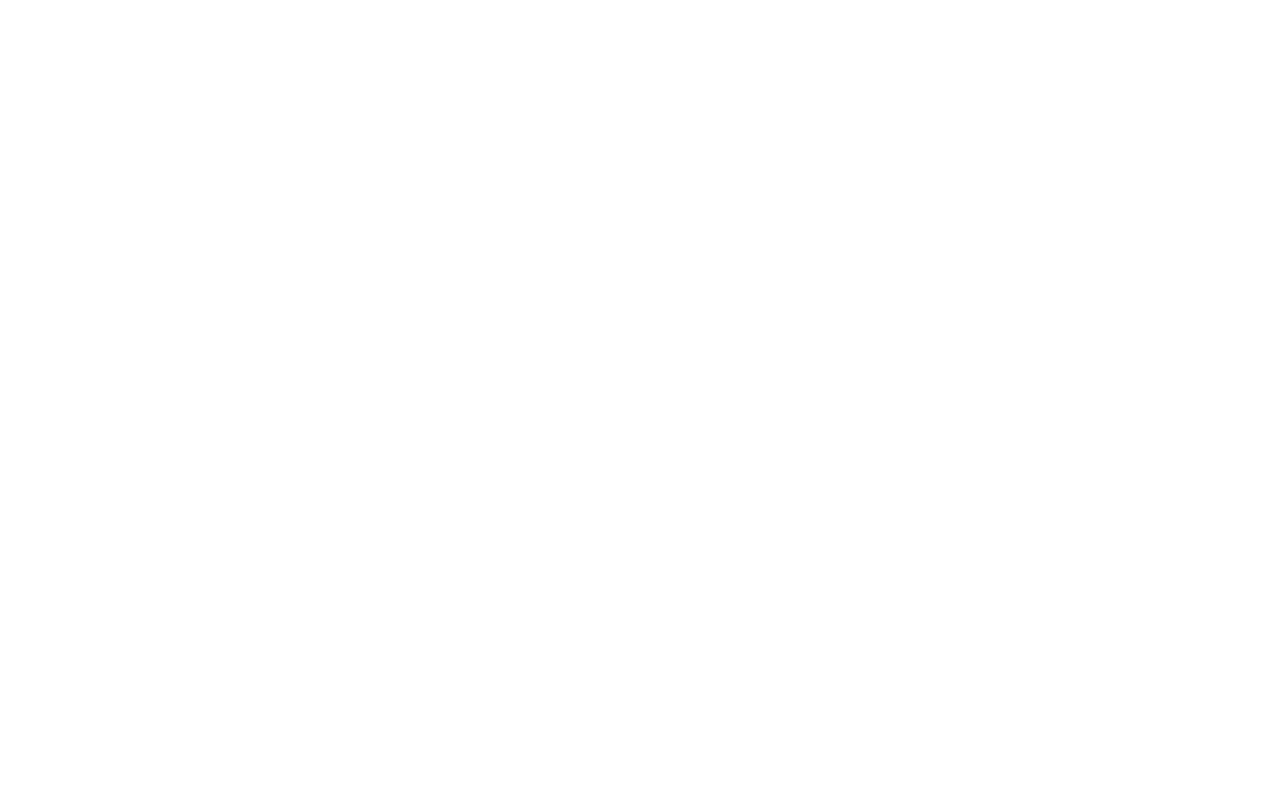
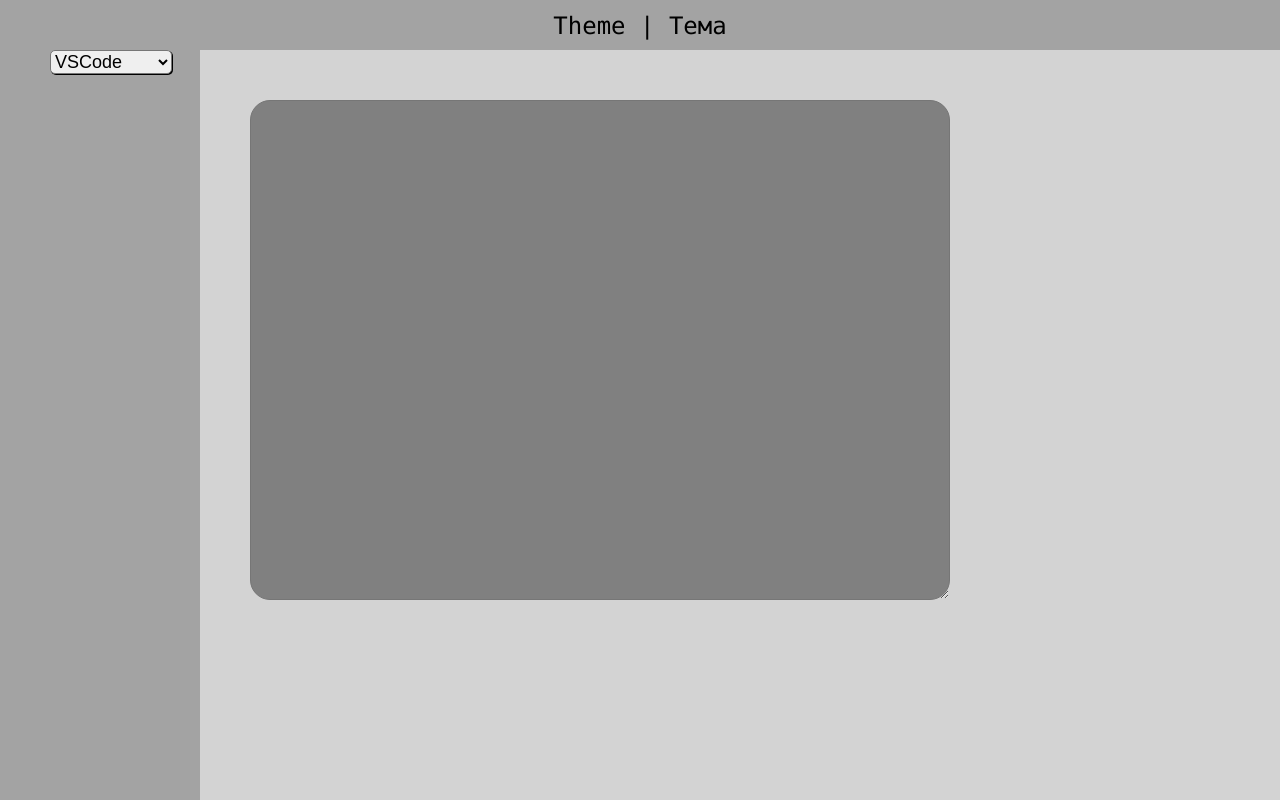
Before and after one commit to ankkarp/typing-trainer, a Next.js app in the folder frontend/: page / in a window 1280 px wide. Built offline with nearby package versions, Linux system fonts and the light colour scheme.

Commit message:
basic layout (wireframe)

```diff
--- /dev/null
+++ b/frontend/components/CodeInput.js
@@ -0,0 +1,18 @@
+import { useState } from "react";
+import cl from "../styles/CodeInput.module.css";
+
+const CodeInput = ({ desiredCode }) => {
+  const [enteredText, setEnteredText] = useState("");
+
+  return (
+    <textarea
+      id={cl.code}
+      type="text"
+      value={enteredText}
+      placeholder={desiredCode}
+      onChange={(e) => setEnteredText(e.target.value)}
+    />
+  );
+};
+
+export default CodeInput;
--- /dev/null
+++ b/frontend/components/Header.js
@@ -0,0 +1,11 @@
+import cl from "../styles/Header.module.css";
+
+const Header = () => {
+  return (
+    <header id={cl.header}>
+      <h1>Theme | Тема</h1>
+    </header>
+  );
+};
+
+export default Header;
--- /dev/null
+++ b/frontend/components/Layout.js
@@ -0,0 +1,16 @@
+import CodeInput from "./CodeInput";
+import Header from "./Header";
+import SideBar from "./SideBar";
+
+const Layout = ({ children }) => {
+  return (
+    <>
+      <Header />
+      <SideBar />
+      <CodeInput />
+      {children}
+    </>
+  );
+};
+
+export default Layout;
--- /dev/null
+++ b/frontend/components/SideBar.js
@@ -0,0 +1,19 @@
+import cl from "../styles/SideBar.module.css";
+
+const SideBar = () => {
+  return (
+    <div id={cl.sidebar}>
+      <select id={cl.ide}>
+        <option>VSCode</option>
+        <option>PyCharm</option>
+        <option>VisualStudio</option>
+        <option>IntelliJ IDEA</option>
+      </select>
+      <ul>
+        <li></li>
+      </ul>
+    </div>
+  );
+};
+
+export default SideBar;
--- /dev/null
+++ b/frontend/components/Task.js
@@ -0,0 +1,5 @@
+const Task = () => {
+  return <div id="task"></div>;
+};
+
+export default Task;
--- a/frontend/pages/_app.js
+++ b/frontend/pages/_app.js
@@ -1,7 +1,12 @@
-import '../styles/globals.css'
+import Layout from "../components/Layout";
+import "../styles/globals.css";
 
 function MyApp({ Component, pageProps }) {
-  return <Component {...pageProps} />
+  return (
+    <Layout>
+      <Component {...pageProps} />
+    </Layout>
+  );
 }
 
-export default MyApp
+export default MyApp;
--- a/frontend/pages/index.js
+++ b/frontend/pages/index.js
@@ -1,10 +1,11 @@
-import Head from 'next/head'
-import Image from 'next/image'
-import styles from '../styles/Home.module.css'
+import Head from "next/head";
+import Image from "next/image";
+import styles from "../styles/Home.module.css";
 
 export default function Home() {
   return (
-   <>
-   </>
-  )
+    <>
+      <main></main>
+    </>
+  );
 }
--- /dev/null
+++ b/frontend/styles/CodeInput.module.css
@@ -0,0 +1,12 @@
+#code {
+  position: absolute;
+  left: 250px;
+  top: 50px;
+  width: 700px;
+  height: 500px;
+  background-color: grey;
+  position: relative;
+  border-radius: 20px;
+  text-align: start;
+  padding: 30px 20px;
+}
--- /dev/null
+++ b/frontend/styles/Header.module.css
@@ -0,0 +1,13 @@
+#header {
+  background-color: rgb(163, 163, 163);
+  height: 50px;
+  z-index: 0;
+}
+
+#header h1 {
+  padding: 0.5em;
+  color: black;
+  font-weight: lighter;
+  font-size: x-large;
+  margin: 0 0;
+}
--- a/frontend/styles/Home.module.css
+++ b/frontend/styles/Home.module.css
@@ -1,116 +1,3 @@
-.container {
-  padding: 0 2rem;
+#header {
+  background-color: cadetblue;
 }
-
-.main {
-  min-height: 100vh;
-  padding: 4rem 0;
-  flex: 1;
-  display: flex;
-  flex-direction: column;
-  justify-content: center;
-  align-items: center;
-}
-
-.footer {
-  display: flex;
-  flex: 1;
-  padding: 2rem 0;
-  border-top: 1px solid #eaeaea;
-  justify-content: center;
-  align-items: center;
-}
-
-.footer a {
-  display: flex;
-  justify-content: center;
-  align-items: center;
-  flex-grow: 1;
-}
-
-.title a {
-  color: #0070f3;
-  text-decoration: none;
-}
-
-.title a:hover,
-.title a:focus,
-.title a:active {
-  text-decoration: underline;
-}
-
-.title {
-  margin: 0;
-  line-height: 1.15;
-  font-size: 4rem;
-}
-
-.title,
-.description {
-  text-align: center;
-}
-
-.description {
-  margin: 4rem 0;
-  line-height: 1.5;
-  font-size: 1.5rem;
-}
-
-.code {
-  background: #fafafa;
-  border-radius: 5px;
-  padding: 0.75rem;
-  font-size: 1.1rem;
-  font-family: Menlo, Monaco, Lucida Console, Liberation Mono, DejaVu Sans Mono,
-    Bitstream Vera Sans Mono, Courier New, monospace;
-}
-
-.grid {
-  display: flex;
-  align-items: center;
-  justify-content: center;
-  flex-wrap: wrap;
-  max-width: 800px;
-}
-
-.card {
-  margin: 1rem;
-  padding: 1.5rem;
-  text-align: left;
-  color: inherit;
-  text-decoration: none;
-  border: 1px solid #eaeaea;
-  border-radius: 10px;
-  transition: color 0.15s ease, border-color 0.15s ease;
-  max-width: 300px;
-}
-
-.card:hover,
-.card:focus,
-.card:active {
-  color: #0070f3;
-  border-color: #0070f3;
-}
-
-.card h2 {
-  margin: 0 0 1rem 0;
-  font-size: 1.5rem;
-}
-
-.card p {
-  margin: 0;
-  font-size: 1.25rem;
-  line-height: 1.5;
-}
-
-.logo {
-  height: 1em;
-  margin-left: 0.5rem;
-}
-
-@media (max-width: 600px) {
-  .grid {
-    width: 100%;
-    flex-direction: column;
-  }
-}
--- /dev/null
+++ b/frontend/styles/SideBar.module.css
@@ -0,0 +1,22 @@
+#sidebar {
+  position: absolute;
+  left: 0px;
+  top: 0px;
+  width: 200px;
+  height: 100%;
+  background-color: rgb(163, 163, 163);
+}
+
+#sidebar ul {
+  list-style: none;
+  text-decoration: none;
+}
+
+#ide {
+  position: absolute;
+  left: 50px;
+  top: 50px;
+  border-radius: 5px;
+  box-shadow: 1px 1px black;
+  font-size: large;
+}
--- a/frontend/styles/globals.css
+++ b/frontend/styles/globals.css
@@ -2,8 +2,21 @@
 body {
   padding: 0;
   margin: 0;
-  font-family: -apple-system, BlinkMacSystemFont, Segoe UI, Roboto, Oxygen,
-    Ubuntu, Cantarell, Fira Sans, Droid Sans, Helvetica Neue, sans-serif;
+  font-family: Consolas, "Courier New", monospace;
+  background-color: lightgrey;
+}
+
+button,
+input[type="submit"],
+input[type="reset"],
+input[type="select"] {
+  background: none;
+  color: inherit;
+  border: none;
+  padding: 0;
+  font: inherit;
+  cursor: pointer;
+  outline: inherit;
 }
 
 a {
@@ -14,3 +27,12 @@
 * {
   box-sizing: border-box;
 }
+
+input {
+  width: 700px;
+  height: 500px;
+}
+
+header {
+  text-align: center;
+}
```
